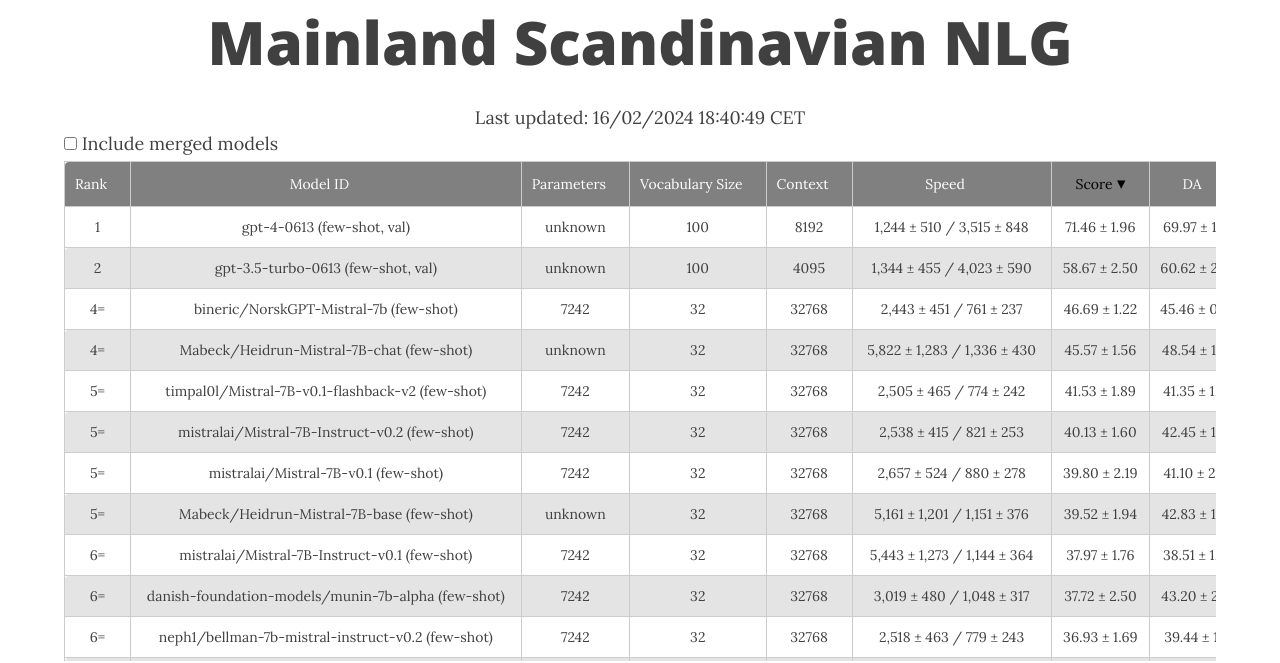
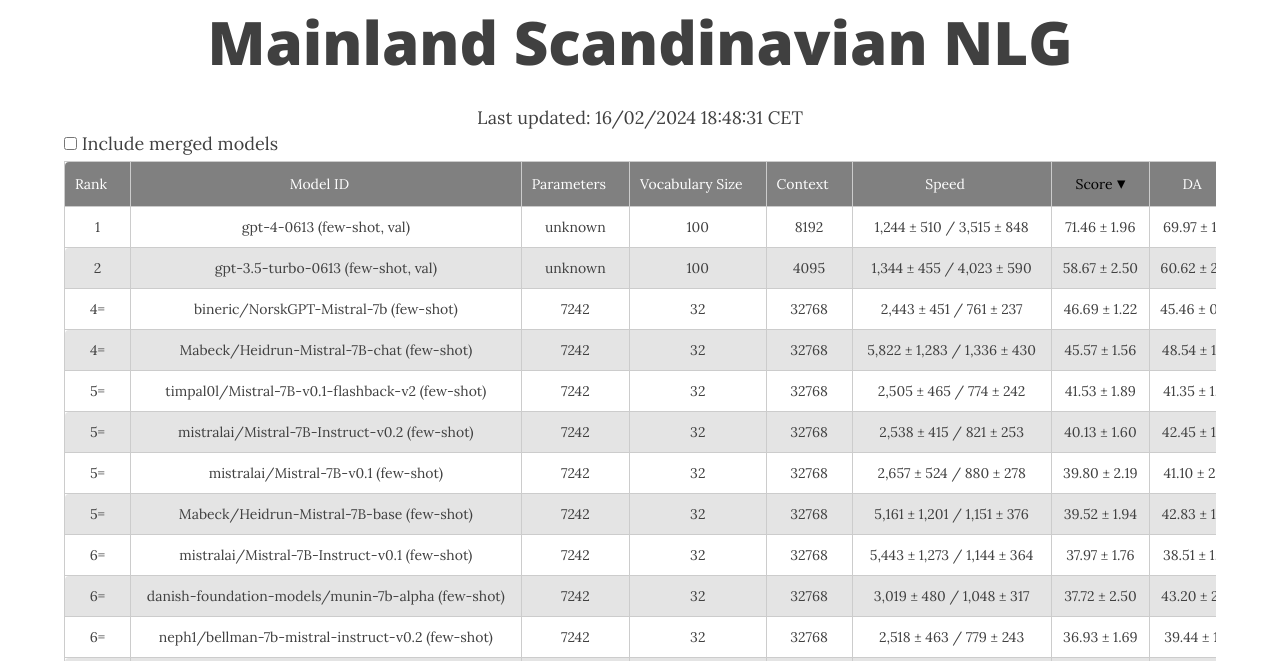
Before and after one commit to ScandEval/scandeval.github.io, a Jekyll site: the page built from mainland-scandinavian-nlg.md, in a window 1280 px wide. Shown: the part 121-784 px from the top of the page. Built offline with Jekyll 4.4.1, drawn with Linux system fonts in a browser that asks for light colours; nearby versions of some CDN libraries.

Commit message:
fix: Add num_model_parameters to Mabeck models

```diff
--- a/mainland-scandinavian-nlg.csv
+++ b/mainland-scandinavian-nlg.csv
@@ -14,7 +14,7 @@
 4,"birgermoell/Flashback-Bellman (few-shot, val)",7242.0,32,32768,2887,45.83,47.0,40.96,49.52,47.71,48.21,19.55,58.27,66.17,61.29,60.29,28.33,56.44,66.56,53.24,64.96,11.96,2.5,42.02,26.64,31.14,55.29,78.29,18.45,60.18,67.54,29.44,37.45
 4,"birgermoell/Rapid-Cycling (few-shot, val)",7242.0,32,32768,2346,45.82,48.92,40.78,47.75,49.99,51.25,20.66,56.81,66.05,67.48,63.69,32.11,55.93,63.85,50.41,65.1,15.74,2.23,39.87,26.34,34.85,53.66,77.72,16.22,59.81,67.57,27.24,32.04
 4,"merge-crew/da-sv-slerp (few-shot, val)",7242.0,32,32768,2467,45.72,48.72,39.53,48.92,45.94,51.75,28.04,57.65,67.21,68.88,64.81,23.63,49.67,61.11,56.07,64.97,3.81,-1.29,44.98,28.63,25.43,46.57,76.53,33.43,59.87,66.76,28.89,30.36
-4,Mabeck/Heidrun-Mistral-7B-chat (few-shot),unknown,32,32768,5822,45.57,48.54,41.41,46.78,50.8,42.79,23.25,59.82,68.23,66.61,64.8,29.18,61.41,59.49,49.19,64.87,15.17,10.78,48.98,27.64,25.74,55.06,77.5,17.47,58.6,64.2,31.04,23.57
+4,Mabeck/Heidrun-Mistral-7B-chat (few-shot),7242.0,32,32768,5822,45.57,48.54,41.41,46.78,50.8,42.79,23.25,59.82,68.23,66.61,64.8,29.18,61.41,59.49,49.19,64.87,15.17,10.78,48.98,27.64,25.74,55.06,77.5,17.47,58.6,64.2,31.04,23.57
 4,"merge-crew/da-sv-dare-ties-density-0.9 (few-shot, val)",7242.0,32,32768,2443,44.38,45.07,39.8,48.26,45.61,53.73,17.08,56.67,66.73,60.58,57.89,16.45,48.24,61.5,49.4,64.56,24.12,13.2,47.93,26.21,17.0,46.61,76.38,34.16,58.77,66.77,29.77,25.38
 4,"merge-crew/da-sv-ties (few-shot, val)",7242.0,32,32768,2457,43.23,44.02,38.68,47.0,45.39,51.95,13.25,58.51,66.84,57.16,60.06,13.62,47.61,60.57,44.46,64.59,23.99,11.6,47.02,27.13,15.65,48.36,76.57,20.94,59.07,66.59,31.44,26.04
 4,"merge-crew/da-sv-dare-ties-density-0.6 (few-shot, val)",7242.0,32,32768,2515,42.59,43.99,37.54,46.24,46.03,49.59,12.72,57.03,65.98,59.88,59.51,16.86,47.26,59.35,54.93,64.25,9.0,5.26,45.95,21.89,15.32,45.12,78.74,19.74,60.15,66.41,31.24,22.3
@@ -22,7 +22,7 @@
 5,timpal0l/Mistral-7B-v0.1-flashback-v2 (few-shot),7242.0,32,32768,2505,41.53,41.35,35.44,47.81,41.66,47.52,17.36,51.28,66.48,50.8,51.07,14.21,48.28,50.51,49.76,64.48,14.54,9.16,32.04,25.52,15.04,44.16,80.29,34.8,51.82,64.96,33.42,25.2
 5,mistralai/Mistral-7B-Instruct-v0.2 (few-shot),7242.0,32,32768,2538,40.13,42.45,35.58,42.37,44.89,48.09,19.06,51.49,67.67,51.6,35.85,22.21,53.42,54.34,38.79,65.14,17.06,11.0,35.68,20.37,21.16,47.92,62.9,19.95,52.5,65.94,25.6,21.75
 5,mistralai/Mistral-7B-v0.1 (few-shot),7242.0,32,32768,2657,39.8,41.1,34.53,43.77,45.42,43.16,8.79,48.51,67.52,53.26,58.26,18.53,52.0,55.12,47.25,65.05,8.66,6.8,29.44,27.78,10.88,53.34,80.0,4.61,48.43,64.82,35.52,19.67
-5,Mabeck/Heidrun-Mistral-7B-base (few-shot),unknown,32,32768,5161,39.52,42.83,32.6,43.12,46.3,45.44,8.46,58.33,67.34,60.78,61.29,12.88,54.34,55.98,45.04,63.69,2.22,2.52,30.9,25.07,5.95,54.45,80.2,3.78,58.21,63.73,30.93,10.56
+5,Mabeck/Heidrun-Mistral-7B-base (few-shot),7242.0,32,32768,5161,39.52,42.83,32.6,43.12,46.3,45.44,8.46,58.33,67.34,60.78,61.29,12.88,54.34,55.98,45.04,63.69,2.22,2.52,30.9,25.07,5.95,54.45,80.2,3.78,58.21,63.73,30.93,10.56
 6,mistralai/Mistral-7B-Instruct-v0.1 (few-shot),7242.0,32,32768,5443,37.97,38.51,34.63,40.76,37.93,44.49,14.09,51.42,66.59,45.07,35.36,14.85,50.08,51.27,43.65,63.31,14.09,8.28,37.31,20.44,15.87,45.01,73.33,11.59,52.05,63.91,24.03,15.37
 6,danish-foundation-models/munin-7b-alpha (few-shot),7242.0,32,32768,3019,37.72,43.2,29.29,40.66,38.31,37.13,26.46,39.77,62.96,77.6,67.85,25.06,46.32,48.2,20.46,58.74,4.5,1.1,31.16,28.98,15.62,39.55,78.79,15.77,39.62,61.17,30.96,18.79
 6,neph1/bellman-7b-mistral-instruct-v0.2 (few-shot),7242.0,32,32768,2518,36.93,39.44,32.11,39.23,46.11,47.58,18.41,46.93,66.66,41.77,35.86,11.59,57.01,56.77,38.81,63.93,14.16,9.29,25.79,17.08,10.52,54.38,55.84,16.05,48.44,65.03,22.36,12.52
--- a/mainland-scandinavian-nlg.md
+++ b/mainland-scandinavian-nlg.md
@@ -3,7 +3,7 @@
 title: Mainland Scandinavian NLG
 ---
 
-<center>Last updated: 16/02/2024 18:40:49 CET</center>
+<center>Last updated: 16/02/2024 18:48:31 CET</center>
 
 <div class="blocked centered">
   <input type="checkbox" id="merged-models-checkbox">
@@ -597,7 +597,7 @@
   <tr class="not-merged-model">
    <td class="rank">4=</td> <!-- Rank -->
    <td>Mabeck/Heidrun-Mistral-7B-chat (few-shot)</td> <!-- Model ID -->
-   <td class="num_model_parameters">unknown</td> <!-- Number of trainable parameters -->
+   <td class="num_model_parameters">7242</td> <!-- Number of trainable parameters -->
    <td class="vocabulary_size">32</td> <!-- Size of the model's vocabulary -->
    <td class="max_sequence_length">32768</td> <!-- Maximum sequence length of the model-->
    <td class="speed">5,822 ± 1,283 / 1,336 ± 430</td> <!-- Model inference speed -->
@@ -885,7 +885,7 @@
   <tr class="not-merged-model">
    <td class="rank">5=</td> <!-- Rank -->
    <td>Mabeck/Heidrun-Mistral-7B-base (few-shot)</td> <!-- Model ID -->
-   <td class="num_model_parameters">unknown</td> <!-- Number of trainable parameters -->
+   <td class="num_model_parameters">7242</td> <!-- Number of trainable parameters -->
    <td class="vocabulary_size">32</td> <!-- Size of the model's vocabulary -->
    <td class="max_sequence_length">32768</td> <!-- Maximum sequence length of the model-->
    <td class="speed">5,161 ± 1,201 / 1,151 ± 376</td> <!-- Model inference speed -->
--- a/mainland-scandinavian-nlu.csv
+++ b/mainland-scandinavian-nlu.csv
@@ -50,7 +50,7 @@
 13,"merge-crew/da-sv-dare-ties-density-0.9 (few-shot, val)",7242.0,32,32768,2443,46.66,43.27,42.72,53.98,45.61,53.73,17.08,56.67,48.24,61.5,49.4,24.12,13.2,47.93,46.61,76.38,34.16,58.77
 13,"merge-crew/da-sv-slerp (few-shot, val)",7242.0,32,32768,2467,46.46,45.84,39.43,54.1,45.94,51.75,28.04,57.65,49.67,61.11,56.07,3.81,-1.29,44.98,46.57,76.53,33.43,59.87
 13,"merge-crew/da-sv-task-arithmetic (few-shot, val)",7242.0,32,32768,2500,46.44,45.76,39.27,54.28,46.06,51.51,27.68,57.78,49.69,61.78,55.87,2.99,-1.29,44.62,47.28,76.62,33.23,60.0
-13,Mabeck/Heidrun-Mistral-7B-chat (few-shot),unknown,32,32768,5822,46.41,44.16,42.9,52.16,50.8,42.79,23.25,59.82,61.41,59.49,49.19,15.17,10.78,48.98,55.06,77.5,17.47,58.6
+13,Mabeck/Heidrun-Mistral-7B-chat (few-shot),7242.0,32,32768,5822,46.41,44.16,42.9,52.16,50.8,42.79,23.25,59.82,61.41,59.49,49.19,15.17,10.78,48.98,55.06,77.5,17.47,58.6
 13,KBLab/megatron-bert-base-swedish-cased-125k,135.0,64,512,15763,46.4,35.39,38.03,65.78,53.93,36.31,23.46,27.85,77.98,75.0,33.88,24.23,18.18,20.56,79.29,75.85,70.43,37.56
 13,"birgermoell/Flashback-Bellman (few-shot, val)",7242.0,32,32768,2887,45.83,43.44,41.0,53.05,47.71,48.21,19.55,58.27,56.44,66.56,53.24,11.96,2.5,42.02,55.29,78.29,18.45,60.18
 13,"mlabonne/NeuralBeagle14-7B (few-shot, val)",7242.0,32,8192,2549,45.69,43.95,41.99,51.13,53.02,51.29,19.73,51.75,62.47,66.69,54.04,16.75,13.0,34.48,61.25,76.03,16.28,50.96
@@ -85,7 +85,7 @@
 21,sarnikowski/convbert-medium-small-da-cased,24.0,29,512,13821,40.91,47.3,36.92,38.5,64.28,36.85,63.55,24.52,79.5,73.03,32.4,41.65,25.53,5.41,58.01,57.67,13.4,24.92
 21,RuterNorway/Llama-2-13b-chat-norwegian (few-shot),unknown,32,4096,7778,40.78,38.61,36.26,47.46,43.17,43.4,11.08,56.81,58.61,60.4,41.36,6.52,3.95,38.93,50.85,74.17,7.51,57.32
 21,mistralai/Mistral-7B-Instruct-v0.2 (few-shot),7242.0,32,32768,2538,40.76,40.88,35.59,45.82,44.89,48.09,19.06,51.49,53.42,54.34,38.79,17.06,11.0,35.68,47.92,62.9,19.95,52.5
-22,Mabeck/Heidrun-Mistral-7B-base (few-shot),unknown,32,32768,5161,40.72,39.63,33.37,49.16,46.3,45.44,8.46,58.33,54.34,55.98,45.04,2.22,2.52,30.9,54.45,80.2,3.78,58.21
+22,Mabeck/Heidrun-Mistral-7B-base (few-shot),7242.0,32,32768,5161,40.72,39.63,33.37,49.16,46.3,45.44,8.46,58.33,54.34,55.98,45.04,2.22,2.52,30.9,54.45,80.2,3.78,58.21
 23,Addedk/kbbert-distilled-cased,82.0,50,512,29698,40.23,31.25,31.65,57.79,57.84,31.18,13.25,22.73,81.82,75.89,33.42,14.99,13.63,0.0,80.12,71.28,51.58,28.16
 23,Twitter/twhin-bert-large,561.0,250,512,5299,39.54,36.67,34.32,47.61,66.39,39.36,7.06,33.88,86.26,80.1,34.17,12.11,4.28,11.74,74.26,63.35,16.07,36.77
 24,mistralai/Mistral-7B-Instruct-v0.1 (few-shot),7242.0,32,32768,5443,39.39,36.98,35.7,45.5,37.93,44.49,14.09,51.42,50.08,51.27,43.65,14.09,8.28,37.31,45.01,73.33,11.59,52.05
```
Also changed, not shown: mainland-scandinavian-nlu.md (+3 -3 lines).
